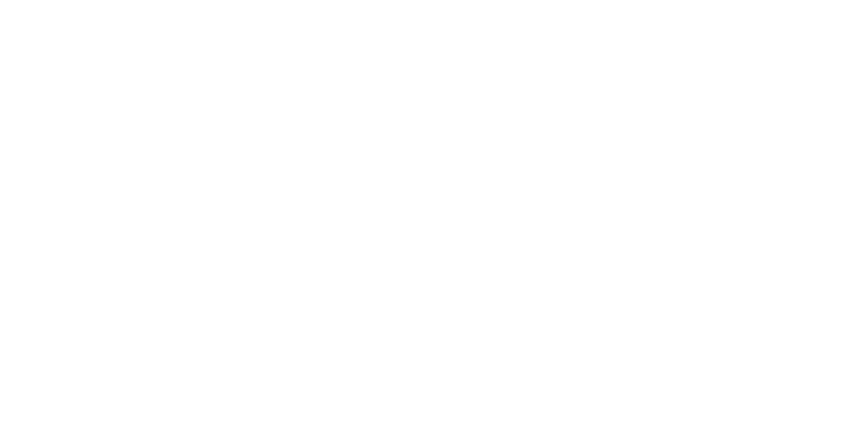
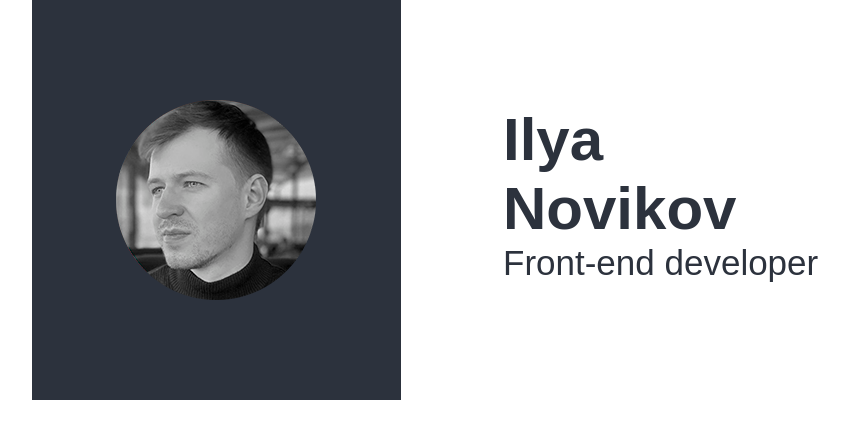
Before and after one commit to IlyaNovikau/rsschool-cv, a plain HTML site: page index.html in a window 1280 px wide. Shown: the whole page, without its empty margins (96-945 px from the left). Drawn offline with Linux system fonts and the light colour scheme.

Commit message:
feat: add header with styles

```diff
--- a/index.html
+++ b/index.html
@@ -9,6 +9,19 @@
     <link href="style.css" rel="stylesheet">
 </head>
 <body>
+    <div class="body">
+        <header class="header">
+            <div class="header__content">
+                <aside class="header__sidebar">
+                    <img class="header__photo" src="photo.png" width="200" height="200" alt="photo Ilya Novikov">
+                </aside>
+                <div class="header__title">
+                    <h1>Ilya Novikov</h1>
+                    <h2>Front-end developer</h2>
+                </div>
+            </div>
+        </header>
 
+    </div>
 </body>
 </html>
--- a/style.css
+++ b/style.css
@@ -0,0 +1,39 @@
+body {
+    margin: 0;
+    font-family: 'Poppins', sans-serif;
+}
+.body {
+    max-width: 1024px;
+    margin:auto;
+}
+.header__content {
+    display: flex;
+}
+.header__sidebar {
+    display: flex;
+    justify-content:center;
+    align-items: center;
+    min-height: 400px;
+    width: 36%;
+    min-width: 240px;
+    background-color: #2c323d;
+}
+.header__title {
+    flex-direction: column;
+    min-width: 524px;
+    min-height: 200px;
+    padding-left: 10%;
+    padding-top: 105px;
+    color: #2c323d;
+}
+.header__title h1 {
+    font-size: 60px;
+    margin: 0;
+    max-width: 300px;
+}
+.header__title h2 {
+    font-size: 35px;
+    font-weight: 200;
+    margin: 0;
+    padding: 0;
+}
```
Also changed, not shown: photo.png (added).
